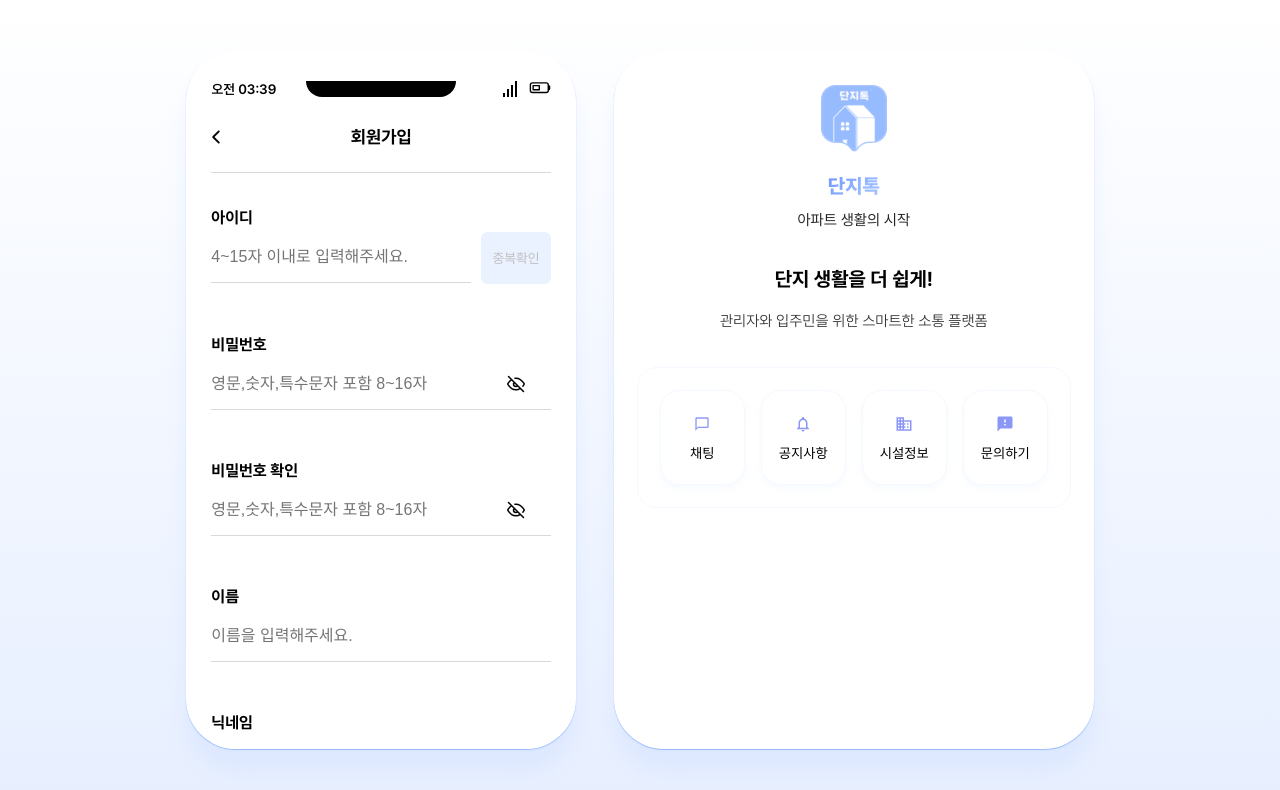
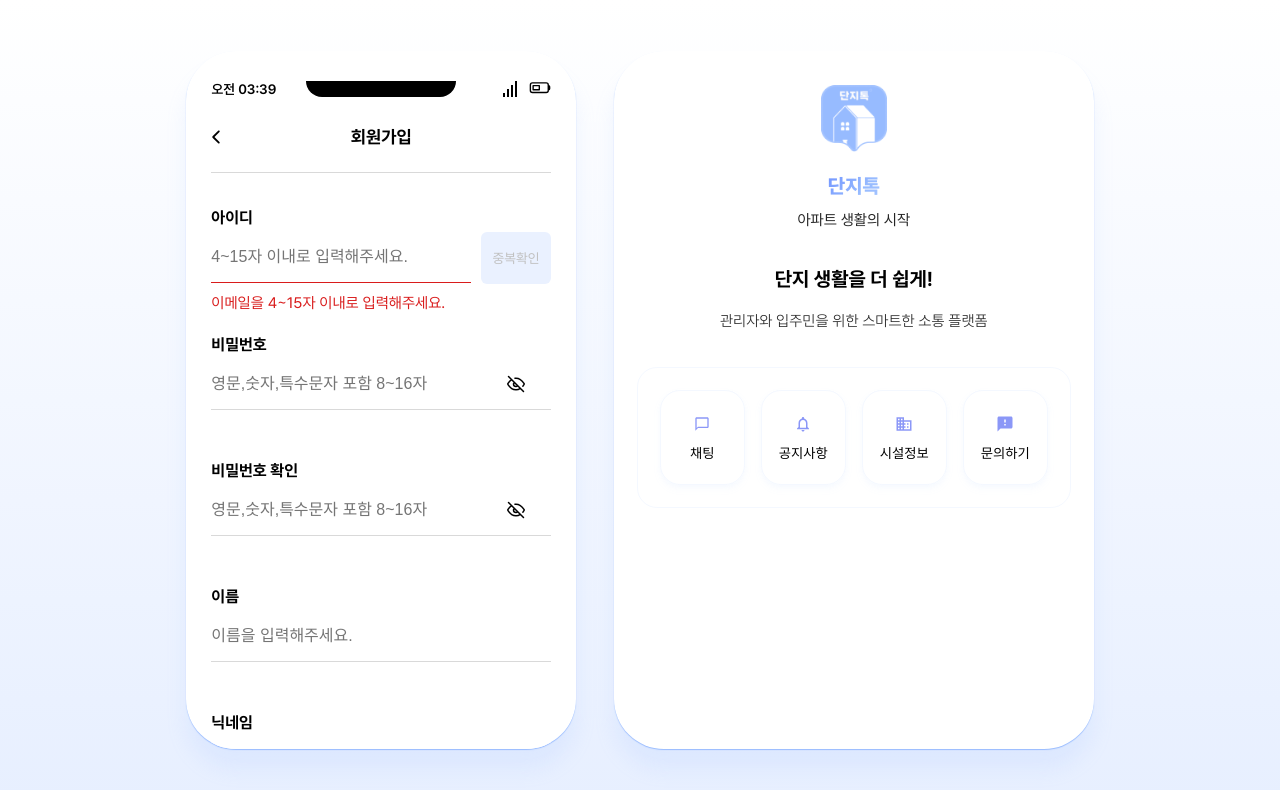
Before and after one commit to Danji-project/danji-project-FE, a React (Vite) app: page /register in a window 1280 px wide. Both pictures are taken after a click on the button "이메일로 가입하기". Shown: the top 790 px of the page. Built offline with nearby package versions, Linux system fonts and the light colour scheme; a web font is replaced by a local one.

Commit message:
feature: 아이디 체크전 유효성 검사

```diff
--- a/src/App.tsx
+++ b/src/App.tsx
@@ -2,14 +2,19 @@ import React from "react";
 
 import { BrowserRouter as Router } from "react-router";
 import LandingIntro from "./components/landing/LandingIntro";
+import { QueryClient, QueryClientProvider } from "@tanstack/react-query";
+
+const queryClient = new QueryClient();
 
 function App() {
   return (
-    <Router>
-      <div id="main__app">
-        <LandingIntro />
-      </div>
-    </Router>
+    <QueryClientProvider client={queryClient}>
+      <Router>
+        <div id="main__app">
+          <LandingIntro />
+        </div>
+      </Router>
+    </QueryClientProvider>
   );
 }
 
--- a/src/components/common/input-field/InputField.module.scss
+++ b/src/components/common/input-field/InputField.module.scss
@@ -15,6 +15,10 @@
       gap: 10px;
       .input__field__input {
         flex: 1;
+        &.input__field__error {
+          border-bottom: 1px solid rgb(217, 28, 28);
+          color: rgb(217, 28, 28);
+        }
       }
       .input__field__action__button {
         width: 70px;
@@ -29,6 +33,12 @@
           background-color: rgb(234, 241, 255);
           color: rgb(192, 192, 192);
         }
+      }
+      .input__error {
+        position: absolute;
+        top: calc(100% + 10px);
+        font-size: 0.95rem;
+        color: rgb(217, 28, 28);
       }
     }
     .input__field__input {
--- a/src/components/common/input-field/InputField.tsx
+++ b/src/components/common/input-field/InputField.tsx
@@ -1,6 +1,12 @@
 import React, { useId, useState } from "react";
 
 import styles from "./InputField.module.scss";
+
+interface ActionButton {
+  label: string;
+  disabled: boolean;
+  onClick: () => void;
+}
 
 const eyeIcon = () => (
   <svg
@@ -53,14 +59,24 @@ const InputField = ({
   name,
   actionButton,
   showPasswordToggle,
+  value,
+  onChange,
+  valid,
+  error,
+  success,
 }: {
   label: string;
   placeholder: string;
   className: string;
   type: "text" | "password";
   name: string;
-  actionButton?: boolean;
+  actionButton?: ActionButton;
   showPasswordToggle?: boolean;
+  value: string;
+  onChange?: (e: React.ChangeEvent<HTMLInputElement>) => void;
+  valid?: boolean;
+  error?: string;
+  success?: string;
 }) => {
   const id = useId();
   const [showPassword, setShowPassword] = useState(false);
@@ -75,7 +91,11 @@ const InputField = ({
       placeholder={placeholder}
       id={id}
       name={name}
-      className={`${styles["input__field__input"]}`}
+      className={`${styles["input__field__input"]} ${
+        !valid && error !== "" ? styles["input__field__error"] : ""
+      }`}
+      value={value}
+      onChange={onChange}
     />
   );
 
@@ -112,10 +132,15 @@ const InputField = ({
         {actionButton && (
           <button
             className={`${styles["input__field__action__button"]}`}
-            disabled
+            disabled={!valid && error !== ""}
+            onClick={actionButton.onClick}
+            type="button"
           >
             중복확인
           </button>
+        )}
+        {!valid && error !== "" && (
+          <p className={styles["input__error"]}>{error}</p>
         )}
       </div>
     </div>
--- /dev/null
+++ b/src/hooks/useCheckEmail.ts
@@ -0,0 +1,83 @@
+import { useState } from "react";
+import useRegisterStore from "../stores/registerStore";
+import { useMutation } from "@tanstack/react-query";
+import axios from "axios";
+import useDialogStore from "../stores/dialogStore";
+
+export const useCheckEmail = () => {
+  const { openDialog, closeDialog } = useDialogStore();
+  const { email, setEmail, setEmailCheckStatus, setAuthCode } =
+    useRegisterStore();
+  const [actionButton, setActionButton] = useState<{
+    label: string;
+    disabled: boolean;
+  } | null>({
+    label: "중복확인",
+    disabled: true,
+  });
+
+  const [successMessage, setSuccessMessage] = useState<string | undefined>(
+    undefined
+  );
+
+  const [errorMessage, setErrorMessage] = useState<string | undefined>(
+    undefined
+  );
+
+  const checkEmail = () => {
+    if (!email) {
+      return;
+    }
+    setActionButton((prev) => ({
+      label: prev?.label || "중복확인",
+      disabled: true,
+    }));
+    setSuccessMessage(undefined);
+    setErrorMessage(undefined);
+    checkEmailMutation.mutate();
+  };
+
+  const checkEmailMutation = useMutation({
+    mutationFn: async () => {
+      const response = await axios.post(
+        `${import.meta.env.VITE_API_URL}/api/member/check-email-duplication`,
+        {
+          email: email.value,
+        },
+        {
+          headers: {
+            "Content-Type": "application/json",
+          },
+          withCredentials: true,
+        }
+      );
+      return response.data;
+    },
+    onSuccess: () => {
+      setEmailCheckStatus("CHECKED");
+      openDialog();
+      setActionButton(null);
+      setSuccessMessage("사용 가능한 이메일입니다.");
+      setErrorMessage(undefined);
+    },
+    onError: (error) => {
+      if (axios.isAxiosError(error)) {
+        setErrorMessage("이미 등록된 이메일입니다. 다시 시도해주세요.");
+      }
+      setActionButton((prev) => ({
+        label: prev?.label || "중복확인",
+        disabled: false,
+      }));
+      setSuccessMessage(undefined);
+    },
+  });
+
+  return {
+    checkEmail,
+    checkEmailActionButton: actionButton
+      ? { ...actionButton, onClick: checkEmail }
+      : undefined,
+    successMessage,
+    errorMessage,
+  };
+};
--- a/src/pages/register/RegisterPage.tsx
+++ b/src/pages/register/RegisterPage.tsx
@@ -1,8 +1,13 @@
 import React, { useState, type Dispatch, type SetStateAction } from "react";
 import styles from "./RegisterPage.module.scss";
+
 import Spinners from "../../components/common/spinners/Spinners";
 import Header from "../../layouts/Header";
 import InputField from "../../components/common/input-field/InputField";
+
+import useRegisterStore from "../../stores/registerStore";
+import { validateCheck } from "../../utils/validators";
+import { useCheckEmail } from "../../hooks/useCheckEmail";
 
 // 가입 방법 선택
 const SelectOAuth = ({
@@ -113,6 +118,32 @@ const isIdComponent = () => (
 
 // 회원가입 폼
 const RegisterForm = () => {
+  const {
+    email,
+    password,
+    passwordConfirm,
+    username,
+    nickname,
+    phoneNumber,
+    setEmail,
+    setPassword,
+    setPasswordConfirm,
+    setUsername,
+    setNickname,
+    setPhoneNumber,
+  } = useRegisterStore();
+
+  const { checkEmailActionButton, successMessage, errorMessage } =
+    useCheckEmail();
+
+  const idChange = (e: React.ChangeEvent<HTMLInputElement>) => {
+    setEmail(
+      e.target.value,
+      validateCheck("ID_CHECK", e.target.value)!.valid,
+      validateCheck("ID_CHECK", e.target.value)!.error
+    );
+  };
+
   return (
     <div className={styles.registerFormContainer}>
       <form>
@@ -122,7 +153,12 @@ const RegisterForm = () => {
           className="register-form-id"
           type="text"
           name="register-form-id"
-          actionButton
+          actionButton={checkEmailActionButton}
+          value={email.value}
+          onChange={idChange}
+          valid={validateCheck("ID_CHECK", email.value)!.valid}
+          error={validateCheck("ID_CHECK", email.value)!.error}
+          success={successMessage}
         />
         <InputField
           label="비밀번호"
@@ -131,6 +167,7 @@ const RegisterForm = () => {
           type="password"
           name="register-form-password"
           showPasswordToggle
+          value={password.value}
         />
         <InputField
           label="비밀번호 확인"
@@ -139,6 +176,7 @@ const RegisterForm = () => {
           type="password"
           name="register-form-password-confirm"
           showPasswordToggle
+          value={passwordConfirm.value}
         />
         <InputField
           label="이름"
@@ -146,6 +184,7 @@ const RegisterForm = () => {
           className="register-form-name"
           type="text"
           name="register-form-name"
+          value={username.value}
         />
         <InputField
           label="닉네임"
@@ -153,6 +192,7 @@ const RegisterForm = () => {
           className="register-form-nickname"
           type="text"
           name="register-form-nickname"
+          value={nickname.value}
         />
         <InputField
           label="전화번호"
@@ -160,6 +200,7 @@ const RegisterForm = () => {
           className="register-form-phone"
           type="text"
           name="register-form-phone"
+          value={phoneNumber.value}
         />
         <RegisterButton isLoading={false} disabled={true} />
       </form>
--- /dev/null
+++ b/src/stores/dialogStore.ts
@@ -0,0 +1,15 @@
+import { create } from "zustand";
+
+interface Dialog {
+  isOpen: false;
+  openDialog: () => void;
+  closeDialog: () => void;
+}
+
+const useDialogStore = create<Dialog>((set) => ({
+  isOpen: false,
+  openDialog: () => ({ isOpen: true }),
+  closeDialog: () => ({ isOpen: false }),
+}));
+
+export default useDialogStore;
--- /dev/null
+++ b/src/utils/validators.ts
@@ -0,0 +1,18 @@
+export const validateCheck = (validator: string, value: string) => {
+  if (validator === "ID_CHECK") {
+    return {
+      valid:
+        value.trim() !== "" &&
+        value.length >= 4 &&
+        value.length <= 15 &&
+        value.includes("@"),
+      error:
+        value.trim() !== "" &&
+        value.length >= 4 &&
+        value.length <= 15 &&
+        value.includes("@")
+          ? ""
+          : "이메일을 4~15자 이내로 입력해주세요.",
+    };
+  }
+};
```
Also changed, not shown: src/api/client.ts (added, +56 -0 lines), src/api/types.ts (added, +16 -0 lines).
